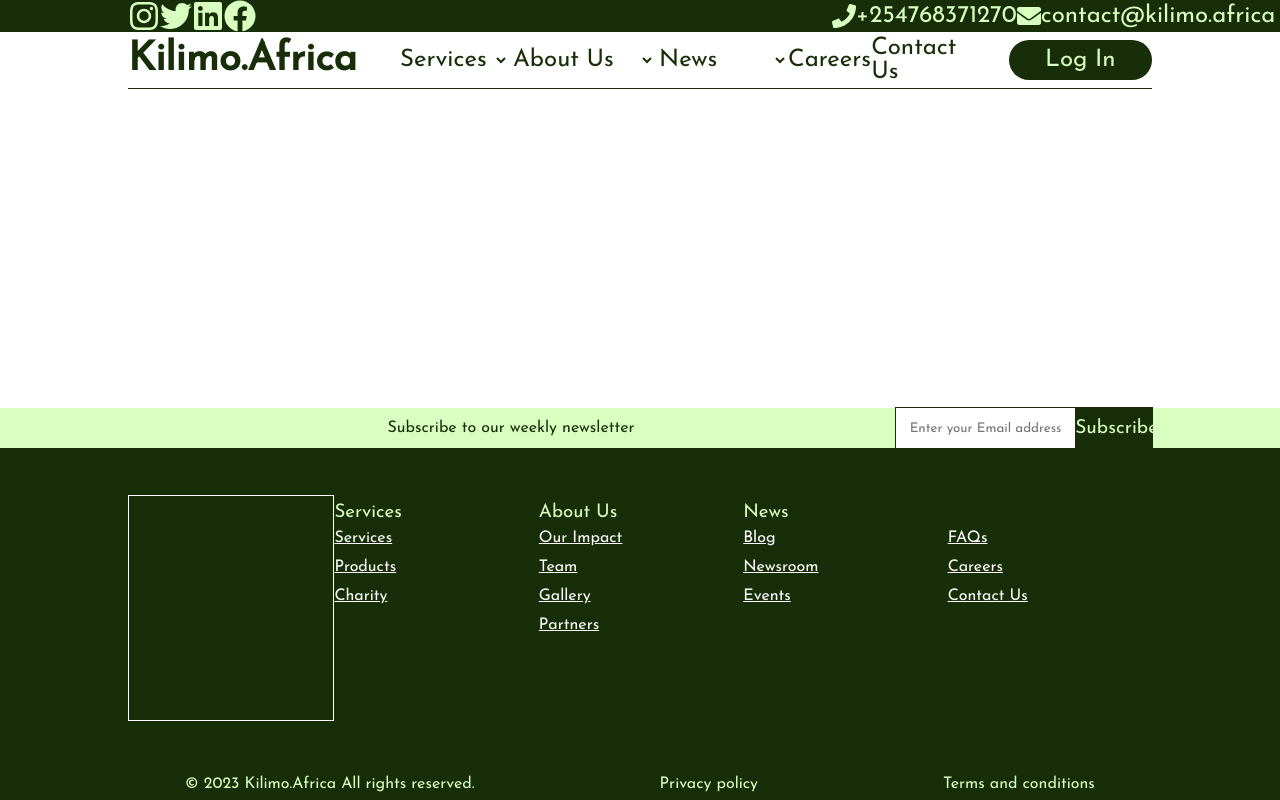
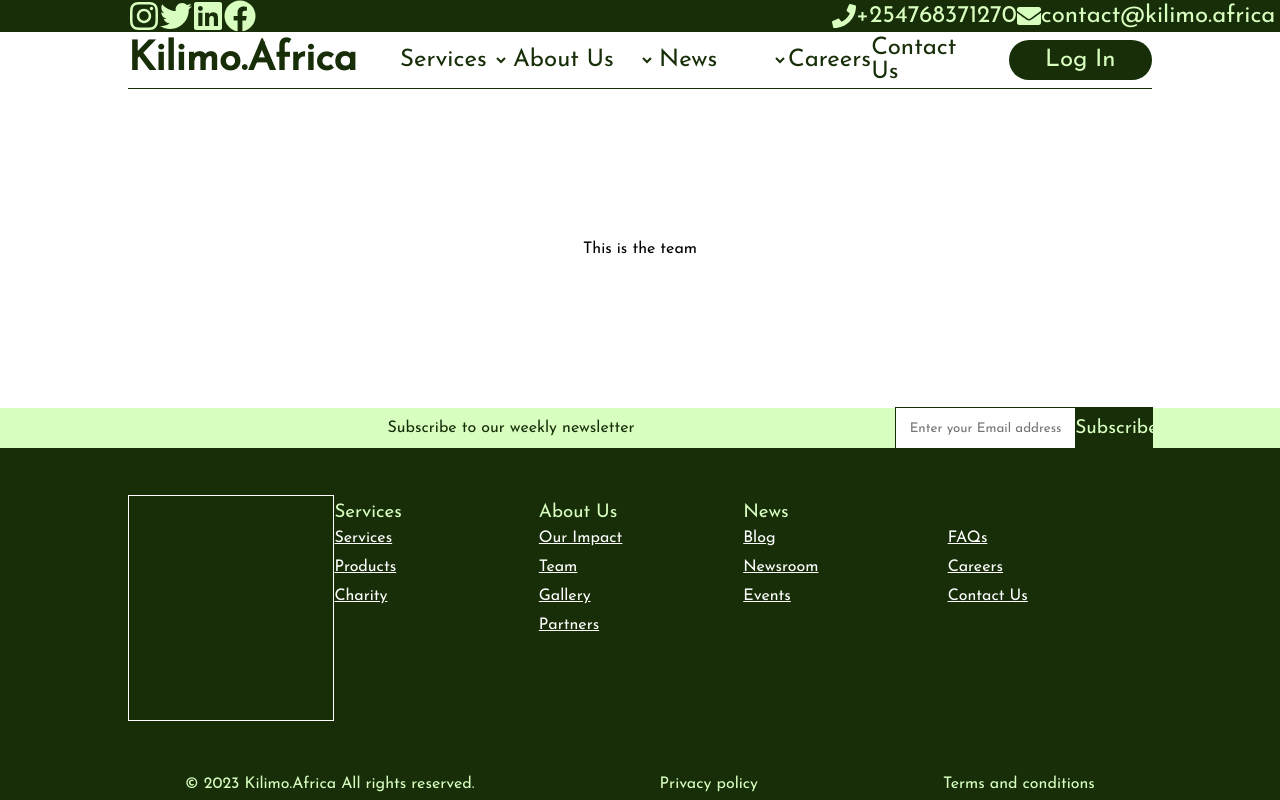
Before and after one commit to MokuaEnock/website, a React (Create React App) app: page /team in a window 1280 px wide. Built offline with nearby package versions, Linux system fonts and the light colour scheme.

Commit message:
create team componet and connect it to the app.js

```diff
--- a/src/App.js
+++ b/src/App.js
@@ -5,6 +5,7 @@
 import Header from "./components/header/header";
 import Footer from "./components/footer/Footer";
 import Services from "./pages/Services/services";
+import Team from "./pages/Team/team";
 
 function App() {
   return (
@@ -13,7 +14,7 @@
       <Routes>
         <Route path="/" element={<Home />} />
         <Route path="/services" element={<Services />} />
-        <Route path="" element="" />
+        <Route path="/team" element={<Team />} />
         <Route path="" element="" />
         <Route path="" element="" />
         <Route path="" element="" />
--- a/src/components/header/header.js
+++ b/src/components/header/header.js
@@ -30,7 +30,7 @@
               About Us
             </option>
             <option value="/impact">Our Impact</option>
-            <option value="/products">Team</option>
+            <option value="/team">Team</option>
             <option value="/gallery">Gallery</option>
             <option value="/partners">Partners</option>
           </select>
--- /dev/null
+++ b/src/pages/Team/team.js
@@ -0,0 +1,3 @@
+export default function Team() {
+  return <main>This is the team</main>;
+}
```
Also changed, not shown: src/pages/Team/team.css (added).
